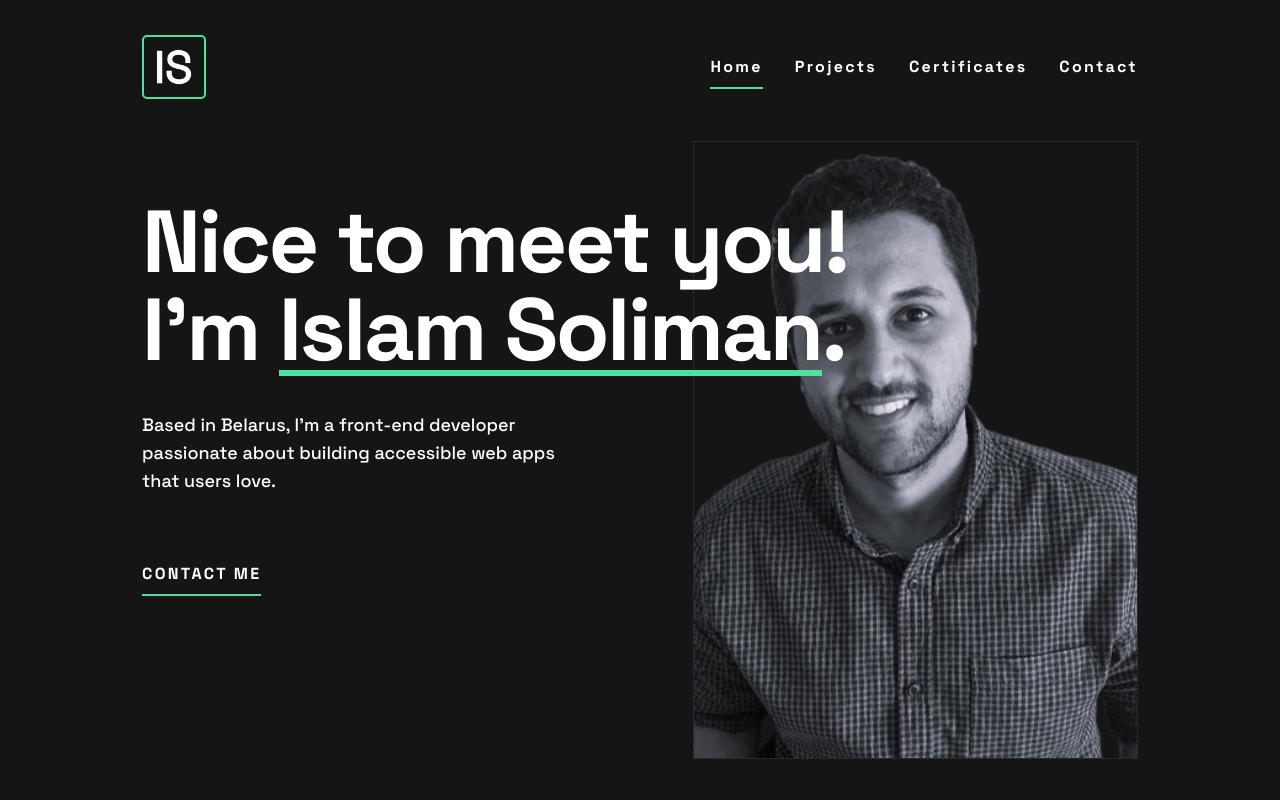
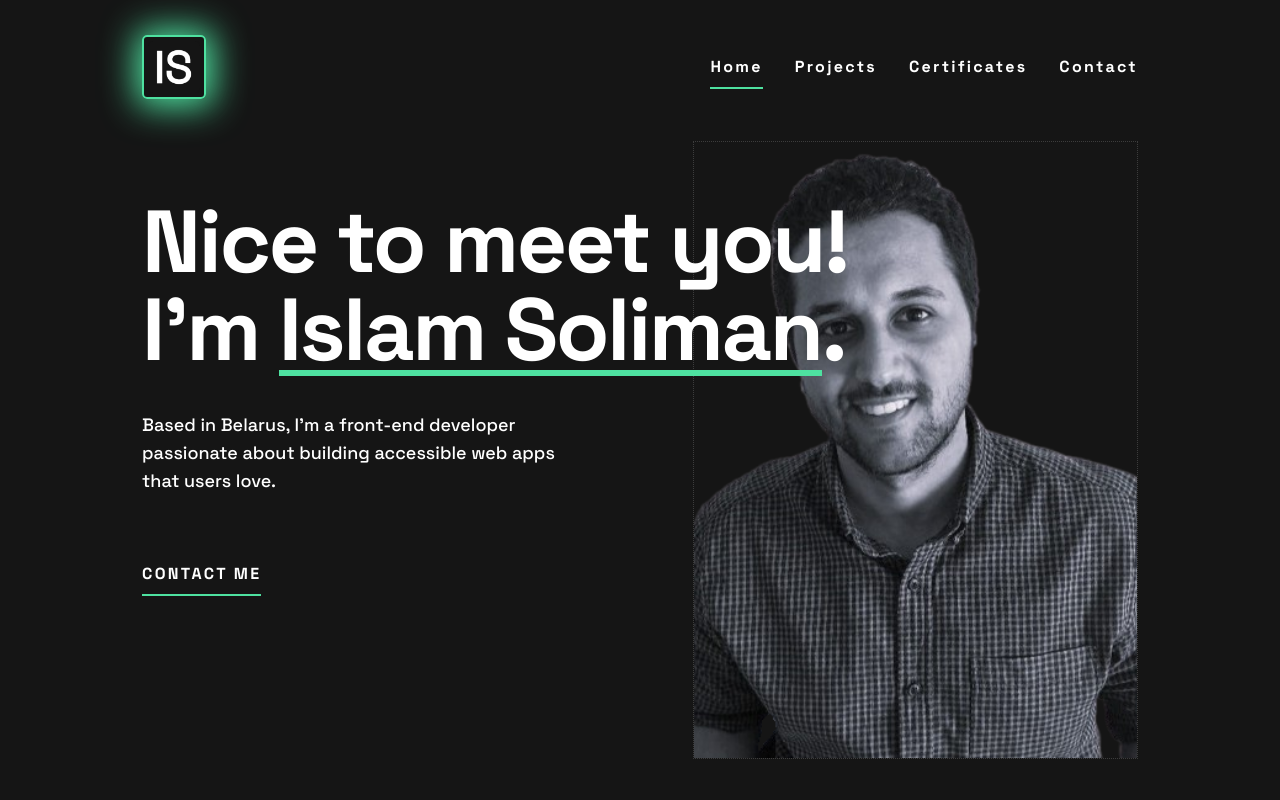
Before and after one commit to simokitkat/IslamSoliman, a React (Vite) app: page / in a window 1280 px wide. Shown: the top 800 px of the page. Built offline with nearby package versions, Linux system fonts and the light colour scheme.

Commit message:
refactor: add box shadow to the logo

```diff
--- a/src/components/Navbar/navbar.scss
+++ b/src/components/Navbar/navbar.scss
@@ -21,19 +21,14 @@ header {
   transition: 0.1s;
   border: 2px solid $green;
   border-radius: 5px;
-
-  &:hover {
-    box-shadow: 1px 1px 34px 7px $green;
-  }
+  box-shadow: 1px 1px 34px 7px $green;
 }
 
 nav {
   ul {
     list-style: none;
     display: flex;
-    // justify-content: space-between;
     align-items: center;
-    // width: 400px;
     gap: 32px;
     height: 38px;
 
```
